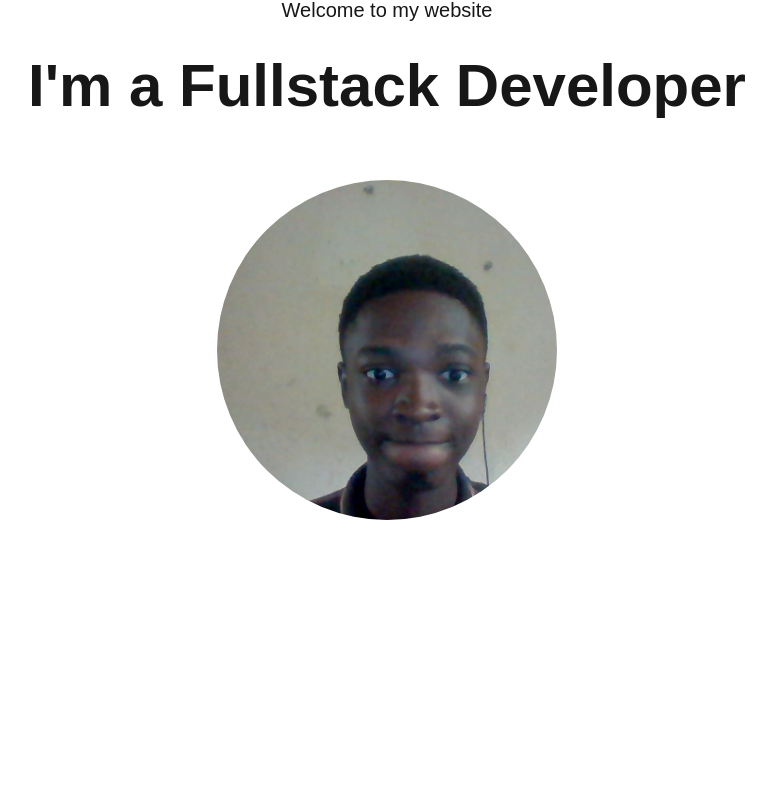
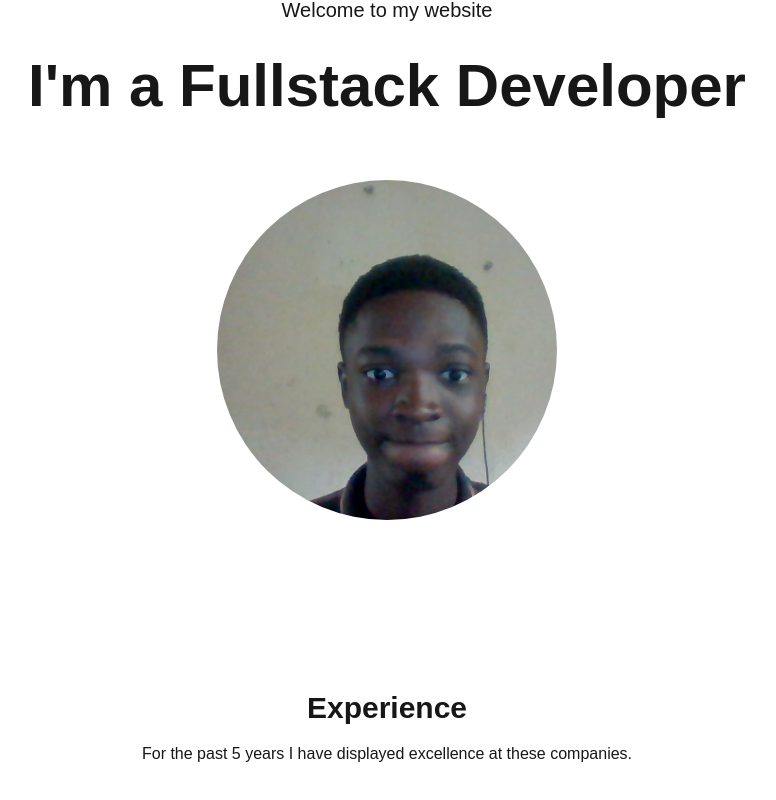
Before and after one commit to fisayo-dev/my-portfolio, a Next.js app: page / in a window 1280 px wide. Shown: the part 222-1022 px from the top of the page, without its empty margins (253-1029 px from the left). Before the commit the page ends 960 px from the top, so only its background shows below. Built offline with nearby package versions, Linux system fonts and the light colour scheme; a web font is replaced by a local one.

Commit message:
feat(style): start experience section

```diff
--- a/app/page.tsx
+++ b/app/page.tsx
@@ -1,3 +1,4 @@
+import Experience from '@/components/Experience'
 import Header from '@/components/Header'
 import Landing from '@/components/Landing'
 import React from 'react'
@@ -8,8 +9,9 @@ const page = () => {
       <div className='fixed w-full'>
         <Header />
       </div>
-      <div className='py-20 md:py-40'>
+      <div className='grid gap-5 md:gap-28 py-20 md:py-40'>
         <Landing />
+        <Experience />
       </div>
     </>
   )
--- /dev/null
+++ b/components/Experience.tsx
@@ -0,0 +1,16 @@
+import React from 'react'
+
+const Experience = () => {
+  return (
+    <div className='app-container'>
+        <div className="grid gap-6">
+            <div className="grid gap-4 text-center">
+                <h2 className="text-3xl font-bold">Experience</h2>
+                <p>For the past 5 years I have displayed excellence at these companies.</p>
+            </div>
+        </div>
+    </div>
+  )
+}
+
+export default Experience
--- a/components/Landing.tsx
+++ b/components/Landing.tsx
@@ -6,7 +6,7 @@ const Landing = () => {
         <div className="grid place-content-center text-center h-[80vh]">
             <div className='grid gap-4 md:gap-8'>
                 <span className='lg:text-xl'>Welcome to my website</span>
-                <h2 className="text-4xl lg:text-6xl font-bold">I'm a Fullstack Developer</h2>
+                <h2 className="text-4xl lg:text-6xl font-extrabold">I'm a Fullstack Developer</h2>
                 {/* Profile Image down here */}
                 <div className='cursor-pointer mt-5 md:mt-8 mx-auto h-[260px] w-[260px] md:h-[340px] md:w-[340px] rounded-full' style={{backgroundImage:  `url("pictures/Fisayo.jpg")`, backgroundPosition: `center`, backgroundSize:`cover`}}/>
             </div>
```
